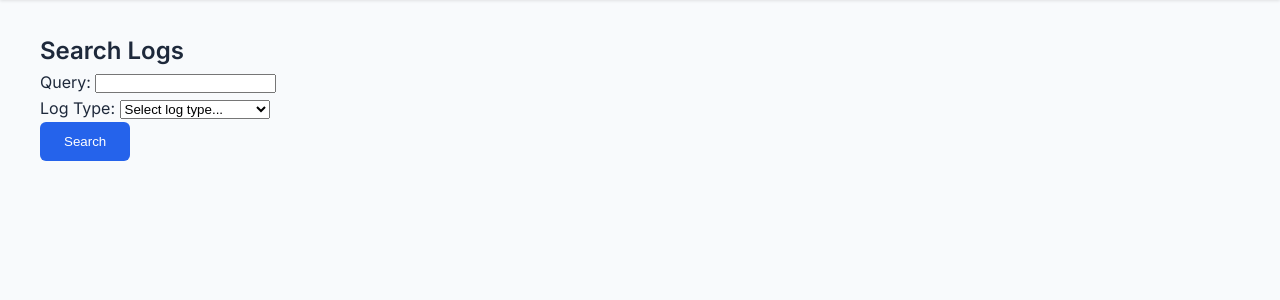
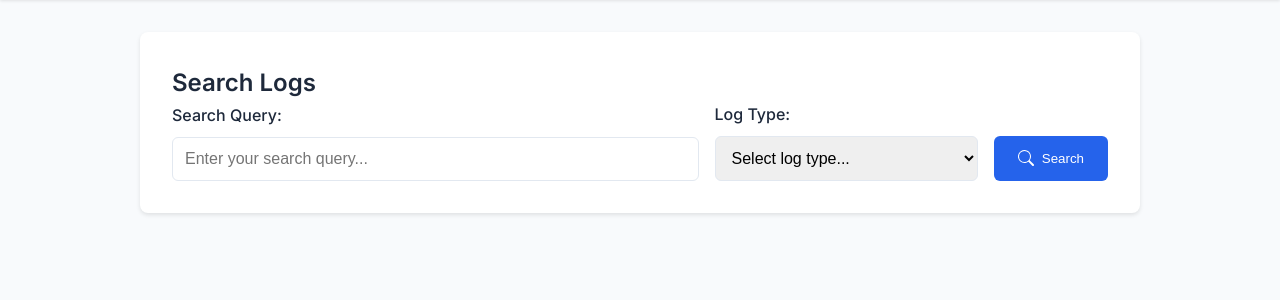
Before and after one commit to JoseMokeni/Projet-ELK, a Flask app: page /search in a window 1280 px wide. Shown: the part 64-364 px from the top of the page. Run offline with Flask 3, Linux system fonts and the light colour scheme; parts of the project's set-up code (start-up, migrations or seed data) failed here and were passed over.

Commit message:
querying elastic design enhancement

```diff
--- a/frontend/templates/search.html
+++ b/frontend/templates/search.html
@@ -3,13 +3,20 @@
 {% block title %}Search Logs{% endblock %}
 
 {% block content %}
+    <div class="search-container">
+        <div class="search-card">
             <h2>Search Logs</h2>
-    <form method="POST">
-        <div>
-            <label for="query">Query:</label>
-            <input type="text" name="query" id="query" value="{{ query|default('') }}" required>
+            <form method="POST" class="search-form">
+                <div class="form-group">
+                    <label for="query">Search Query:</label>
+                    <input type="text"
+                           name="query"
+                           id="query"
+                           value="{{ query|default('') }}"
+                           required
+                           placeholder="Enter your search query...">
                 </div>
-        <div>
+                <div class="form-group">
                     <label for="log_type">Log Type:</label>
                     <select name="log_type" id="log_type" required>
                         <option value="">Select log type...</option>
@@ -18,17 +25,24 @@
                         <option value="system" {% if log_type == 'system' %}selected{% endif %}>System Metrics</option>
                     </select>
                 </div>
-        <button type="submit" class="btn btn-primary">Search</button>
+                <button type="submit" class="btn btn-primary search-btn">
+                    <svg xmlns="http://www.w3.org/2000/svg" width="16" height="16" fill="currentColor" viewBox="0 0 16 16" style="margin-right: 8px;">
+                        <path d="M11.742 10.344a6.5 6.5 0 1 0-1.397 1.398h-.001c.03.04.062.078.098.115l3.85 3.85a1 1 0 0 0 1.415-1.414l-3.85-3.85a1.007 1.007 0 0 0-.115-.1zM12 6.5a5.5 5.5 0 1 1-11 0 5.5 5.5 0 0 1 11 0z"/>
+                    </svg>
+                    Search
+                </button>
             </form>
+        </div>
 
         {% if records %}
-        <h3>Search Results</h3>
+            <div class="results-card">
+                <h3>Search Results ({{ records|length }})</h3>
                 <div class="table-responsive">
                     <table class="table">
                         <thead>
                             <tr>
                                 {% for field in fields %}
-                            <th>{{ field }}</th>
+                                    <th>{{ field|replace('_', ' ')|title }}</th>
                                 {% endfor %}
                             </tr>
                         </thead>
@@ -43,33 +57,118 @@
                         </tbody>
                     </table>
                 </div>
+            </div>
         {% elif query is defined %}
-        <p>No results found.</p>
+            <div class="no-results">
+                <svg xmlns="http://www.w3.org/2000/svg" width="48" height="48" fill="currentColor" viewBox="0 0 16 16">
+                    <path d="M8 15A7 7 0 1 1 8 1a7 7 0 0 1 0 14zm0 1A8 8 0 1 0 8 0a8 8 0 0 0 0 16z"/>
+                    <path d="M4.285 12.433a.5.5 0 0 0 .683-.183A3.498 3.498 0 0 1 8 10.5c1.295 0 2.426.703 3.032 1.75a.5.5 0 0 0 .866-.5A4.498 4.498 0 0 0 8 9.5a4.5 4.5 0 0 0-3.898 2.25.5.5 0 0 0 .183.683zM7 6.5C7 7.328 6.552 8 6 8s-1-.672-1-1.5S5.448 5 6 5s1 .672 1 1.5zm4 0c0 .828-.448 1.5-1 1.5s-1-.672-1-1.5S9.448 5 10 5s1 .672 1 1.5z"/>
+                </svg>
+                <p>No results found for your search.</p>
+            </div>
         {% endif %}
+    </div>
 {% endblock %}
 
 {% block extra_css %}
 <style>
-    .table-responsive {
-        margin-top: 1rem;
-        overflow-x: auto;
+    .search-container {
+        max-width: 1000px;
+        margin: 0 auto;
     }
-    .table {
-        width: 100%;
-        border-collapse: collapse;
-        background-color: white;
+
+    .search-card {
+        background: white;
+        border-radius: 8px;
+        box-shadow: 0 2px 4px rgba(0, 0, 0, 0.1);
+        padding: 2rem;
+        margin-bottom: 2rem;
     }
-    .table th, .table td {
+
+    .search-form {
+        display: grid;
+        grid-template-columns: 2fr 1fr auto;
+        gap: 1rem;
+        align-items: end;
+    }
+
+    .form-group {
+        display: flex;
+        flex-direction: column;
+        gap: 0.5rem;
+    }
+
+    .form-group label {
+        font-weight: 500;
+        color: var(--text-color);
+    }
+
+    .form-group input,
+    .form-group select {
         padding: 0.75rem;
         border: 1px solid var(--border-color);
-        text-align: left;
+        border-radius: 6px;
+        font-size: 1rem;
+        transition: border-color 0.2s;
     }
+
+    .form-group input:focus,
+    .form-group select:focus {
+        border-color: var(--primary-color);
+        outline: none;
+        box-shadow: 0 0 0 3px rgba(37, 99, 235, 0.1);
+    }
+
+    .search-btn {
+        display: flex;
+        align-items: center;
+        justify-content: center;
+        height: 45px;
+    }
+
+    .results-card {
+        background: white;
+        border-radius: 8px;
+        box-shadow: 0 2px 4px rgba(0, 0, 0, 0.1);
+        padding: 1.5rem;
+    }
+
+    .table {
+        margin-top: 1rem;
+    }
+
     .table th {
-        background-color: #f1f5f9;
+        background-color: #f8fafc;
+        padding: 1rem;
         font-weight: 600;
     }
-    .table tr:nth-child(even) {
-        background-color: #f9fafb;
+
+    .table td {
+        padding: 1rem;
+        vertical-align: top;
+    }
+
+    .no-results {
+        text-align: center;
+        padding: 3rem;
+        background: white;
+        border-radius: 8px;
+        box-shadow: 0 2px 4px rgba(0, 0, 0, 0.1);
+        color: #64748b;
+    }
+
+    .no-results svg {
+        margin-bottom: 1rem;
+    }
+
+    .no-results p {
+        font-size: 1.1rem;
+    }
+
+    @media (max-width: 768px) {
+        .search-form {
+            grid-template-columns: 1fr;
+        }
     }
 </style>
 {% endblock %}
```
Lines whose indentation alone changed are shown as unchanged.
